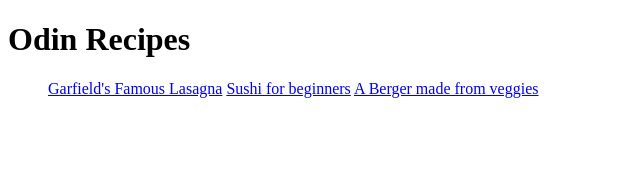
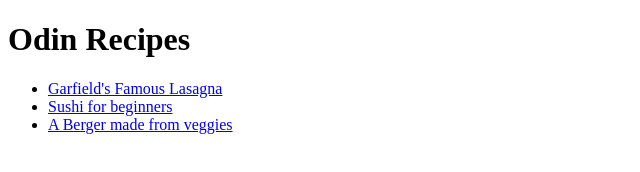
Before and after one commit to themonstermensch/odin-recipes, a plain HTML site: page index.html in a window 1280 px wide. Shown: the whole page, without its empty margins (0-640 px from the left). Drawn offline with Linux system fonts and the light colour scheme.

Commit message:
fix list again

```diff
--- a/index.html
+++ b/index.html
@@ -8,9 +8,9 @@
 <body>
     <h1>Odin Recipes</h1>
     <ul>
-        <a href="recipes/lasagna.html">Garfield's Famous Lasagna</a>
-        <a href="recipes/sushi.html">Sushi for beginners</a>
-        <a href="recipes/veggie-burgers.html">A Berger made from veggies</a>
+        <li><a href="recipes/lasagna.html">Garfield's Famous Lasagna</a></li>
+        <li><a href="recipes/sushi.html">Sushi for beginners</a></li>
+        <li><a href="recipes/veggie-burgers.html">A Berger made from veggies</a></li>
     </ul>
 </body>
 </html>
```
